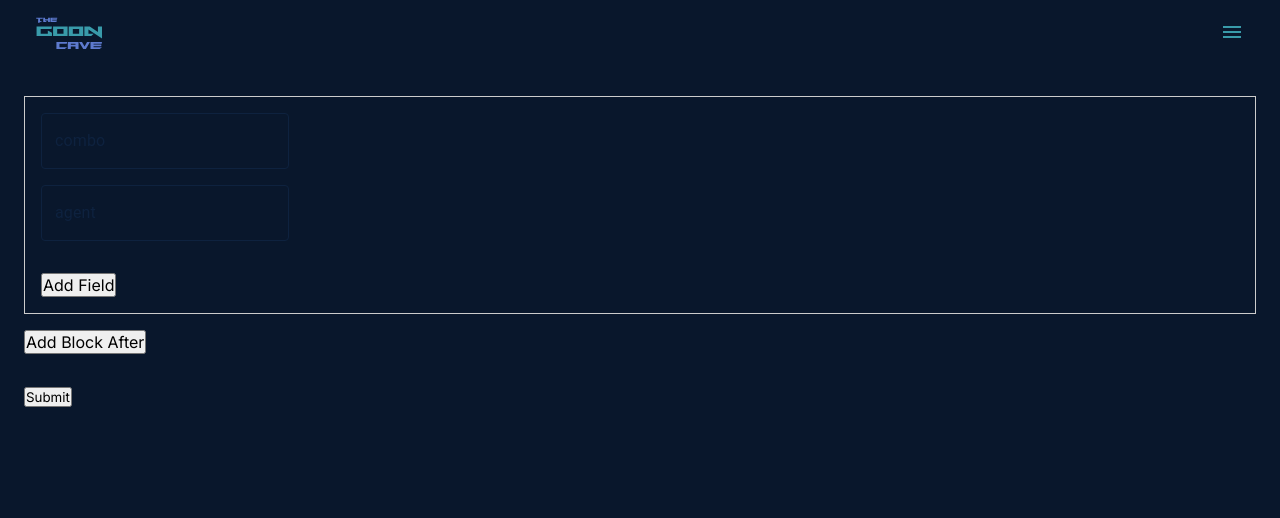
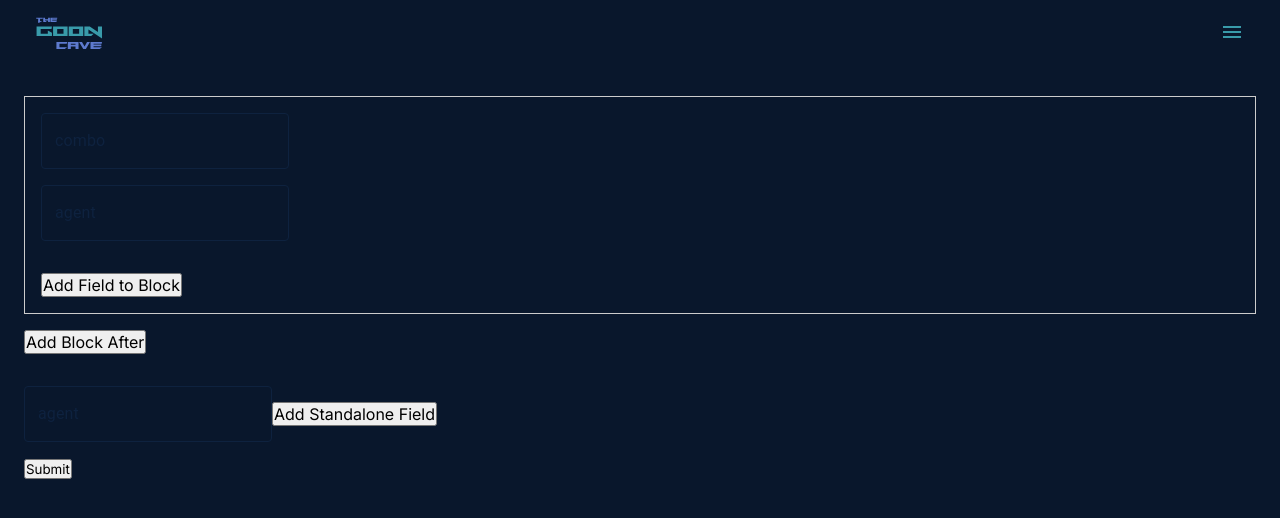
Before and after one commit to mhdalihoria/TekkenTactician---Admin-Panel, a React (Vite) app in the folder frontend - AP/: page /add-guide in a window 1280 px wide. Shown: the top 518 px of the page. Built offline with nearby package versions, Linux system fonts and the light colour scheme.

Commit message:
Dynamic incrementation is working well, now we wnat to have the values & IDs be changed accordingly

```diff
--- a/frontend - AP/src/pages/AddGuide.tsx
+++ b/frontend - AP/src/pages/AddGuide.tsx
@@ -1,19 +1,28 @@
 import { useState } from "react";
 import { nanoid } from "nanoid";
+import { CInputField } from "../custom-components/form/CInputField";
 import { ActionFunctionArgs, Form } from "react-router-dom";
-import { CInputField } from "../custom-components/form/CInputField";
 
 export default function AddGuide() {
   const [blocks, setBlocks] = useState([
     {
       id: nanoid(),
+      type: "block", // Identifies this as a block
       fields: [
         { id: nanoid(), name: "combo", value: "", component: CInputField },
         { id: nanoid(), name: "agent", value: "", component: CInputField },
       ],
     },
+    {
+      id: nanoid(),
+      type: "field", // Identifies this as a field
+      value: "",
+      name: "agent",
+      component: CInputField,
+    },
   ]);
 
+  // Add a new block after the current block
   const addBlockAfter = (blockId) => {
     setBlocks((prevBlocks) => {
       const index = prevBlocks.findIndex((block) => block.id === blockId);
@@ -21,10 +30,11 @@ export default function AddGuide() {
 
       const newBlock = {
         id: nanoid(),
+        type: "block",
         fields: prevBlocks[index].fields.map((field) => ({
           ...field,
-          id: nanoid(), // New IDs for fields
-          value: "", // Reset field values
+          id: nanoid(),
+          value: "",
         })),
       };
 
@@ -34,37 +44,44 @@ export default function AddGuide() {
     });
   };
 
-  const addFieldToBlock = (blockId) => {
-    setBlocks((prevBlocks) =>
-      prevBlocks.map((block) =>
-        block.id === blockId
-          ? {
+  // Add a new field to a block (or as standalone if it's a standalone field)
+  const addFieldAfter = (id, isBlock) => {
+    setBlocks((prevBlocks) => {
+      if (isBlock) {
+        // Add a new field to the block
+        return prevBlocks.map((block) => {
+          if (block.id === id && block.type === "block") {
+            return {
               ...block,
               fields: [
                 ...block.fields,
+                { id: nanoid(), name: `new_field_${block.fields.length + 1}`, value: "", component: CInputField },
+              ],
+            };
+          }
+          return block;
+        });
+      } else {
+        // Add a new standalone field to the blocks array
+        return [
+          ...prevBlocks,
           {
             id: nanoid(),
-                  name: `new_field_${block.fields.length + 1}`,
+            type: "field", // New standalone field
             value: "",
+            name: `new_field_${prevBlocks.length + 1}`,
             component: CInputField,
           },
-              ],
+        ];
       }
-          : block
-      )
-    );
+    });
   };
 
-  const handleFieldChange = (blockId, fieldId, newValue) => {
+  const handleFieldChange = (id, newValue) => {
     setBlocks((prevBlocks) =>
       prevBlocks.map((block) =>
-        block.id === blockId
-          ? {
-              ...block,
-              fields: block.fields.map((field) =>
-                field.id === fieldId ? { ...field, value: newValue } : field
-              ),
-            }
+        block.id === id
+          ? { ...block, value: newValue }
           : block
       )
     );
@@ -73,7 +90,9 @@ export default function AddGuide() {
   return (
     <div>
       <Form method="post">
-        {blocks.map((block) => (
+        {blocks.map((block, index) => {
+          if (block.type === "block") {
+            return (
               <div key={block.id} style={{ marginBottom: "2rem" }}>
                 <div style={{ border: "1px solid #ccc", padding: "1rem" }}>
                   {block.fields.map((field) => (
@@ -82,18 +101,16 @@ export default function AddGuide() {
                         name={field.name}
                         label={field.name}
                         value={field.value}
-                    onChange={(e) =>
-                      handleFieldChange(block.id, field.id, e.target.value)
-                    }
+                        onChange={(e) => handleFieldChange(field.id, e.target.value)}
                       />
                     </div>
                   ))}
                   <button
                     type="button"
-                onClick={() => addFieldToBlock(block.id)}
+                    onClick={() => addFieldAfter(block.id, true)}
                     style={{ marginTop: "1rem" }}
                   >
-                Add Field
+                    Add Field to Block
                   </button>
                 </div>
                 <button
@@ -104,7 +121,28 @@ export default function AddGuide() {
                   Add Block After
                 </button>
               </div>
-        ))}
+            );
+          } else if (block.type === "field") {
+            return (
+              <div key={block.id} style={{ marginBottom: "1rem" }}>
+                <block.component
+                  name={block.name}
+                  label={block.name}
+                  value={block.value}
+                  onChange={(e) => handleFieldChange(block.id, e.target.value)}
+                />
+                <button
+                  type="button"
+                  onClick={() => addFieldAfter(block.id, false)}
+                  style={{ marginTop: "1rem" }}
+                >
+                  Add Standalone Field
+                </button>
+              </div>
+            );
+          }
+          return null;
+        })}
         <button type="submit">Submit</button>
       </Form>
     </div>
```
Lines whose indentation alone changed are shown as unchanged.
